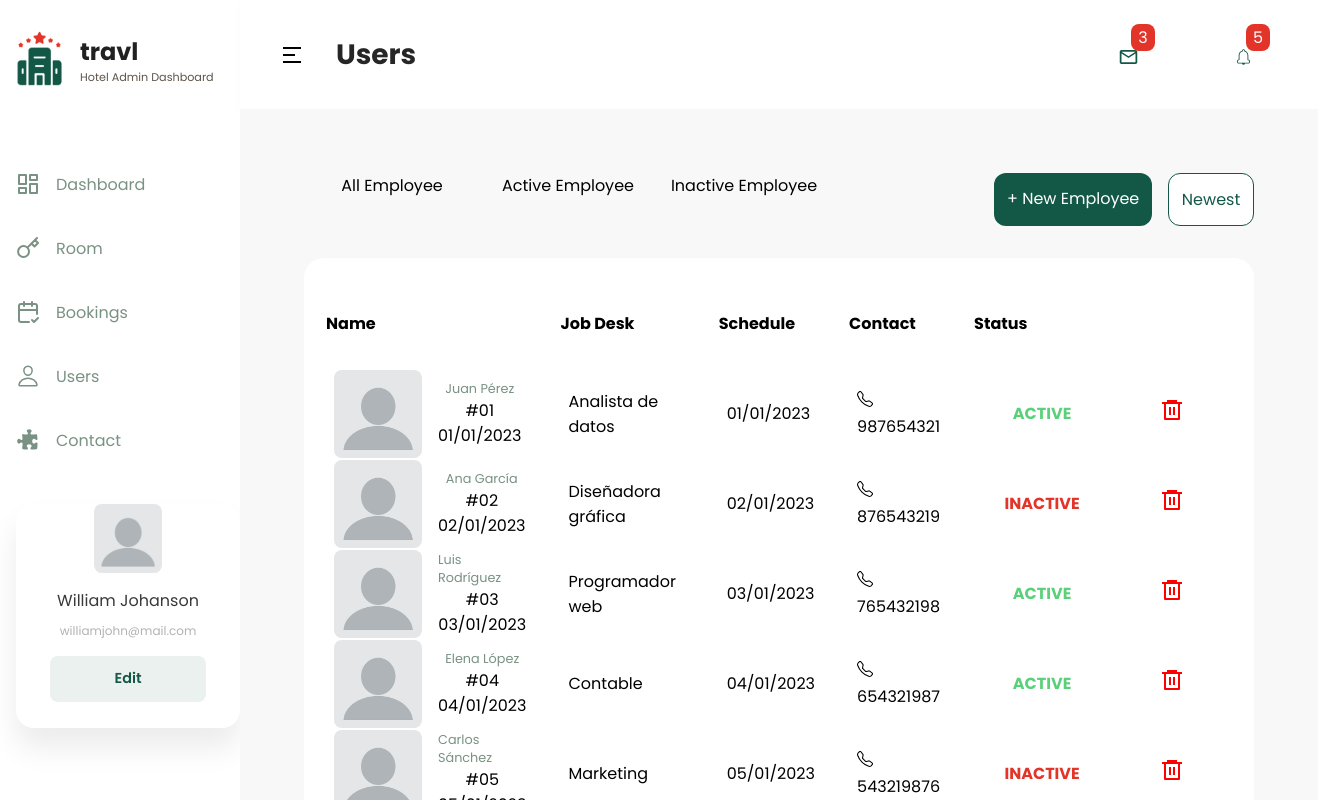
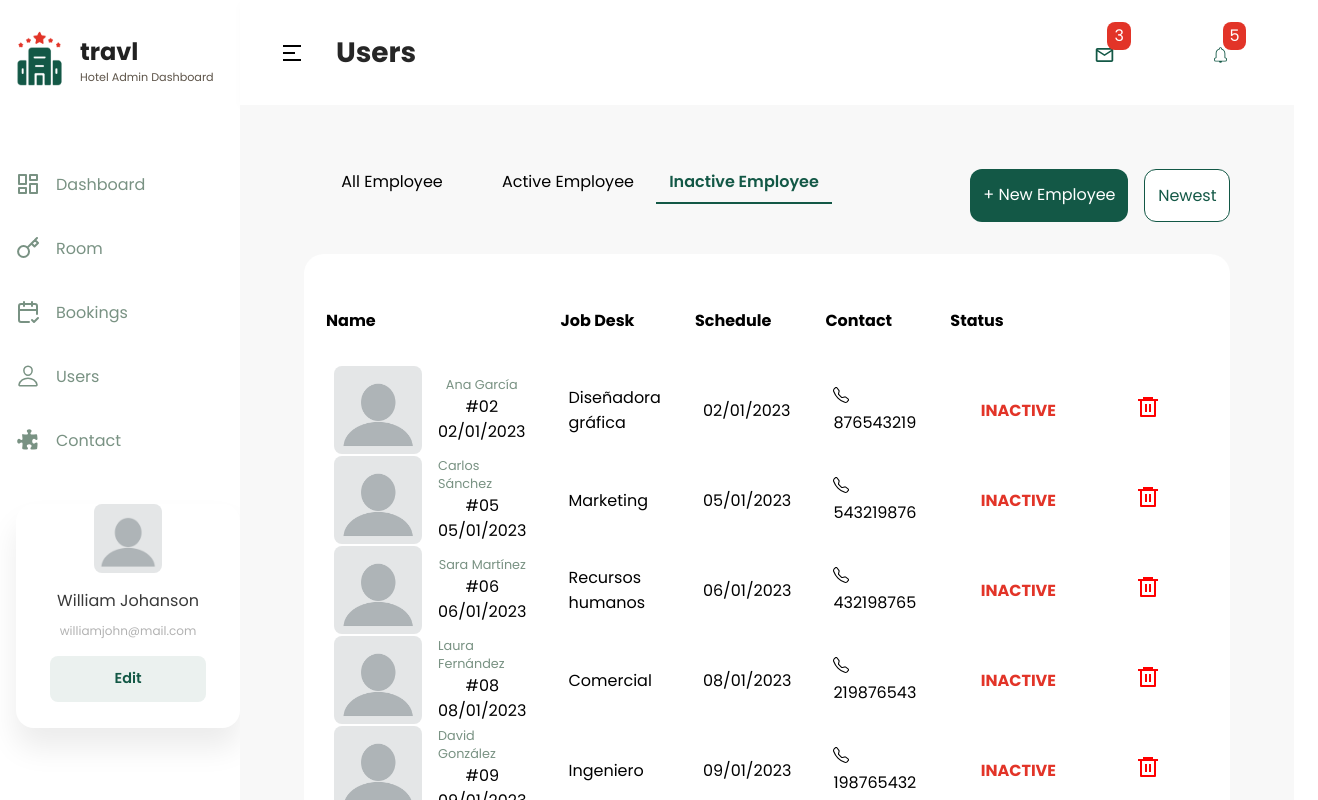
Before and after one commit to JavierSalazarG/dashboard-Hotel-Miranda, a React (Vite) app: page /Users in a window 1280 px wide. Both pictures are taken after a click on the button "Inactive Employee". Shown: the top 800 px of the page, 1318 px wide, since content can reach past the window. Built offline with nearby package versions, Linux system fonts and the light colour scheme.

Commit message:
finish filter users

```diff
--- a/src/components/filters/concierge/ConciergeFilter.jsx
+++ b/src/components/filters/concierge/ConciergeFilter.jsx
@@ -6,13 +6,56 @@ import {
   NavStyled,
   NewestStyled,
 } from "../roomsFilterStyled";
+import { useContext } from "react";
+import { FilterRoomsContext } from "../../../contexts/rooms";
 const ConciergeFilter = () => {
+  const { filter, setAll, setActive, setInactive } =
+    useContext(FilterRoomsContext);
   return (
     <DivOptionsStyled>
       <div>
-        <ButtonOrdenStyled>All Employee</ButtonOrdenStyled>
-        <ButtonOrdenStyled>Active Employee</ButtonOrdenStyled>
-        <ButtonOrdenStyled>Inactive Employee</ButtonOrdenStyled>
+        {filter === "All" ? (
+          <ButtonOrdenStyled
+            $color="#135846"
+            $weight="600"
+            $px="2"
+            onClick={setAll}
+          >
+            All Employee
+          </ButtonOrdenStyled>
+        ) : (
+          <ButtonOrdenStyled onClick={setAll}>All Employee</ButtonOrdenStyled>
+        )}
+
+        {filter === "Active" ? (
+          <ButtonOrdenStyled
+            $color="#135846"
+            $weight="600"
+            $px="2"
+            onClick={setActive}
+          >
+            Active Employee
+          </ButtonOrdenStyled>
+        ) : (
+          <ButtonOrdenStyled onClick={setActive}>
+            Active Employee
+          </ButtonOrdenStyled>
+        )}
+
+        {filter === "Inactive" ? (
+          <ButtonOrdenStyled
+            $color="#135846"
+            $weight="600"
+            $px="2"
+            onClick={setInactive}
+          >
+            Inactive Employee
+          </ButtonOrdenStyled>
+        ) : (
+          <ButtonOrdenStyled onClick={setInactive}>
+            Inactive Employee
+          </ButtonOrdenStyled>
+        )}
       </div>
       <DivButtonsNewstyled>
         <NavStyled to={"/user/new"}>+ New Employee</NavStyled>
--- a/src/components/layaut/layaut.jsx
+++ b/src/components/layaut/layaut.jsx
@@ -1,6 +1,8 @@
 import { Outlet } from "react-router-dom";
 import { useState } from "react";
 import { useLocation, useNavigate } from "react-router-dom";
+import { useContext } from "react";
+import { FilterRoomsContext } from "../../contexts/rooms";
 //styled ------------------
 import {
   ContainerStyled,
@@ -43,6 +45,7 @@ import Logo from "../../../public/logo/logo.png";
 import ImgPefil from "../../../public/navbar/perfil.png";
 //============================
 const Layout = () => {
+  const { setAll } = useContext(FilterRoomsContext);
   const navigate = useNavigate();
   const [isMenuVisible, setMenuVisible] = useState(true);
   let location = useLocation();
@@ -83,7 +86,9 @@ const Layout = () => {
             </LiNavStyles>
             <LiNavStyles>
               <IconRoomStyles />
-              <LinkNavStyles to={"/rooms"}>Room</LinkNavStyles>
+              <LinkNavStyles onClick={setAll} to={"/rooms"}>
+                Room
+              </LinkNavStyles>
             </LiNavStyles>
             <LiNavStyles>
               <IconBookingsStyles />
@@ -91,7 +96,9 @@ const Layout = () => {
             </LiNavStyles>
             <LiNavStyles>
               <IconGuestStyles />
-              <LinkNavStyles to={"/users"}>Users</LinkNavStyles>
+              <LinkNavStyles onClick={setAll} to={"/users"}>
+                Users
+              </LinkNavStyles>
             </LiNavStyles>
             <LiNavStyles>
               <IconConciergeStyles />
--- a/src/components/tables/Concierge.jsx
+++ b/src/components/tables/Concierge.jsx
@@ -1,7 +1,8 @@
 import { BsTelephone } from "react-icons/bs";
-
+import { FilterRoomsContext } from "../../contexts/rooms";
 import { useDispatch } from "react-redux";
 import { deletedUsers } from "../../features/users/UsersSlice";
+import { useContext } from "react";
 import {
   TableStyled,
   TrStyled,
@@ -19,28 +20,8 @@ import {
 
 export const Concierge = ({ loading, UsersList }) => {
   const dispatch = useDispatch();
-
-  const HandleDeleted = (id, event) => {
-    if (event) {
-      event.stopPropagation();
-    }
-    dispatch(deletedUsers(id));
-  };
-  return (
-    <TableStyled>
-      <tbody>
-        <TrTitleStyled>
-          <th>Name</th>
-          <th>Job Desk</th>
-          <th>Schedule</th>
-          <th>Contact</th>
-          <th>Status</th>
-        </TrTitleStyled>
-        {loading ? (
-          <Spinner></Spinner>
-        ) : (
-          UsersList &&
-          UsersList.map((user) => (
+  const { filter } = useContext(FilterRoomsContext);
+  const RenderUsers = (user) => (
     <TrStyled key={user.id}>
       <td>
         <DivImgStyled>
@@ -66,10 +47,7 @@ export const Concierge = ({ loading, UsersList }) => {
         )}
       </td>
       <td>
-                <ButtonDelete
-                  onClick={() => HandleDeleted(user.id)}
-                  className="button"
-                >
+        <ButtonDelete onClick={() => HandleDeleted(user.id)} className="button">
           {open ? (
             <IconDeletedStyled $color="red" />
           ) : (
@@ -78,7 +56,37 @@ export const Concierge = ({ loading, UsersList }) => {
         </ButtonDelete>
       </td>
     </TrStyled>
-          ))
+  );
+  const HandleDeleted = (id, event) => {
+    if (event) {
+      event.stopPropagation();
+    }
+    dispatch(deletedUsers(id));
+  };
+  return (
+    <TableStyled>
+      <tbody>
+        <TrTitleStyled>
+          <th>Name</th>
+          <th>Job Desk</th>
+          <th>Schedule</th>
+          <th>Contact</th>
+          <th>Status</th>
+        </TrTitleStyled>
+        {loading ? (
+          <Spinner></Spinner>
+        ) : (
+          UsersList &&
+          UsersList.map((user) => {
+            if (
+              filter === "All" ||
+              (filter === "Active" && user.status) ||
+              (filter === "Inactive" && !user.status)
+            ) {
+              return RenderUsers(user);
+            }
+            return null;
+          })
         )}
       </tbody>
     </TableStyled>
--- a/src/components/tables/rooms/TableRooms.jsx
+++ b/src/components/tables/rooms/TableRooms.jsx
@@ -86,7 +86,7 @@ export const TableRooms = ({ RoomsList, loading }) => {
             ) {
               return renderRooms(room);
             }
-            return null; // O puedes omitir el return null
+            return null;
           })
         )}
       </TbodyStyled>
--- a/src/pages/NewEmployee/NewEployee.jsx
+++ b/src/pages/NewEmployee/NewEployee.jsx
@@ -37,7 +37,7 @@ export const NewEployee = () => {
     };
 
     dispatch(addUsers(formData));
-    navigate("/rooms");
+    navigate("/users");
   };
   return (
     <MainStyled>
```
Lines whose indentation alone changed are shown as unchanged.
